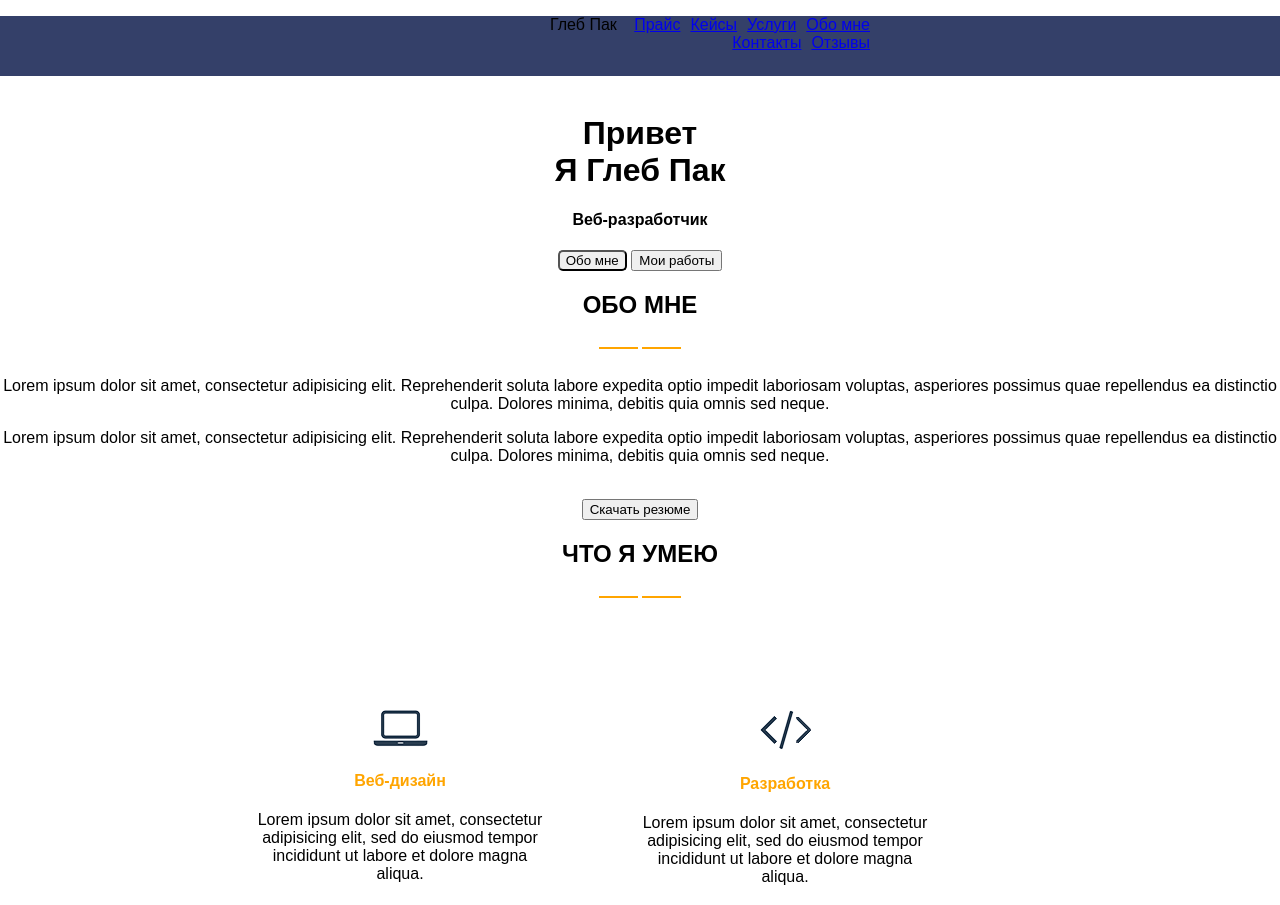
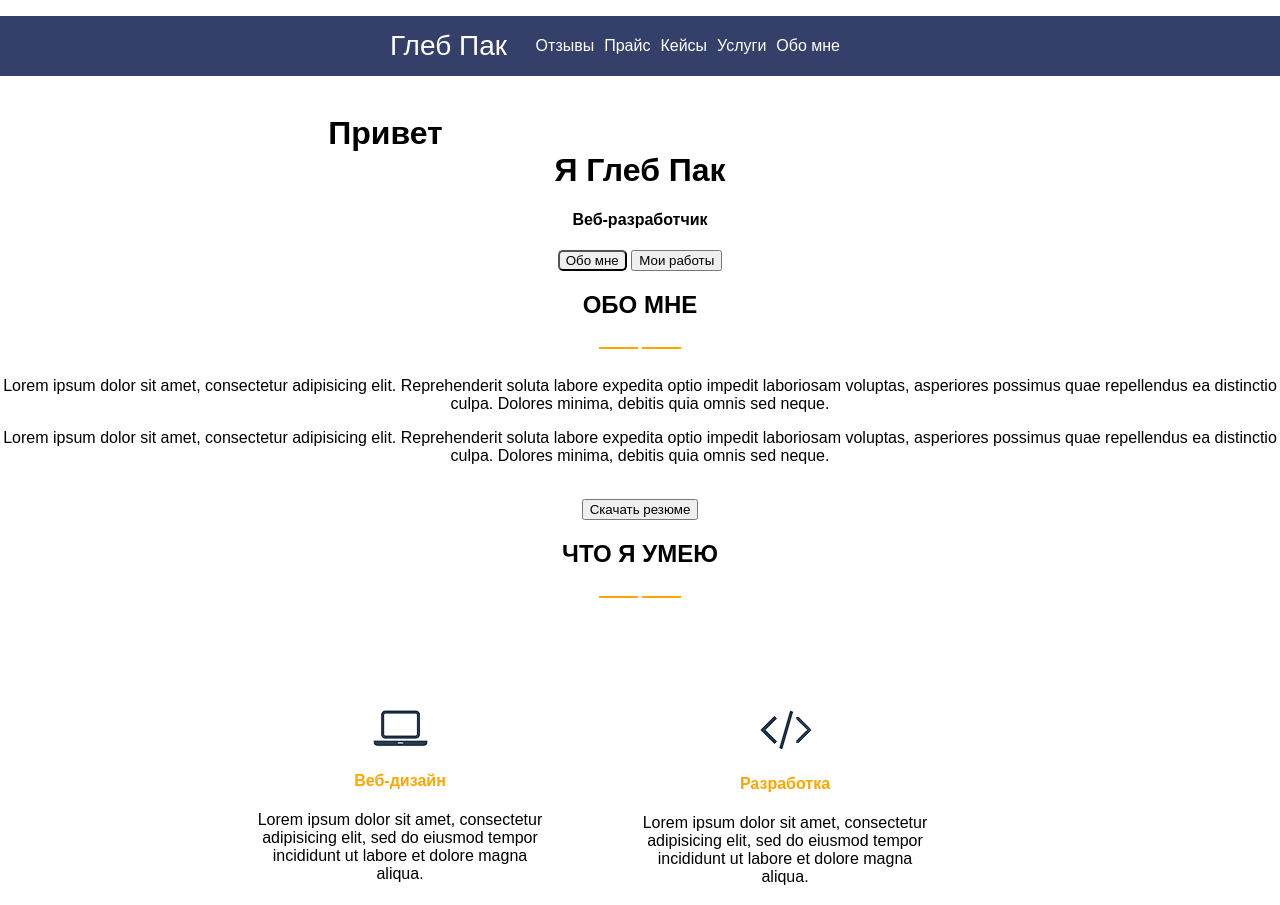
Before and after one commit to GlebPak/GlebPak.github.io, a plain HTML site: page MyProject/Source/index.html in a window 1280 px wide. Shown: the top 905 px of the page. Drawn offline with Linux system fonts and the light colour scheme.

Commit message:
Add files via upload

```diff
--- a/MyProject/Source/Css/styles.css
+++ b/MyProject/Source/Css/styles.css
@@ -6,25 +6,31 @@ html, body {
       max-width: 1920px;
       font-family: Arial; Helvetica;
 }
-.navigation {
+nav {
     margin: 0;
     padding: 0;
     width: 100%;
     height: 60px;
     background: #344069;
 }
-nav .logo {
-    margin-left: 550px;
+.logo {
+    margin-left: 390px;
     display: flex;
     float: left;
+    color: #fff;
+    line-height: 60px;
+    font-size: 28px;
 }
-nav .menu {
-    margin-right: 400px;
+.menu {
+    margin-right: 430px;
 }
-nav li {
+
+.menu li {
     margin-right: 10px;
     display: flex;
     float: right;
+    line-height: 60px;
+    color: #fff;
 }
 .class_container {
     text-align: center;
--- a/MyProject/Source/index.html
+++ b/MyProject/Source/index.html
@@ -4,11 +4,20 @@
     <meta charset="UTF-8">
     <title>Document</title>
     <link rel="stylesheet" href="Css/styles.css">
+     <style>
+   a:link {
+    color: #fff;
+    text-decoration: none;
+   }
+   a:visited {
+    color: #fff;
+    text-decoration: none;
+   }
+  </style>
 </head>
 <body>
   <header>
       <nav>
-     <div class="navigation">
          <div class="logo">Глеб Пак</div>
          <div class="menu">
               <ul>
@@ -20,7 +29,6 @@
                   <li><a href="#Contacts">Контакты</a></li>
               </ul>
               </div>
-          </div>
       </nav>
   </header>
   <div class="main">
```
